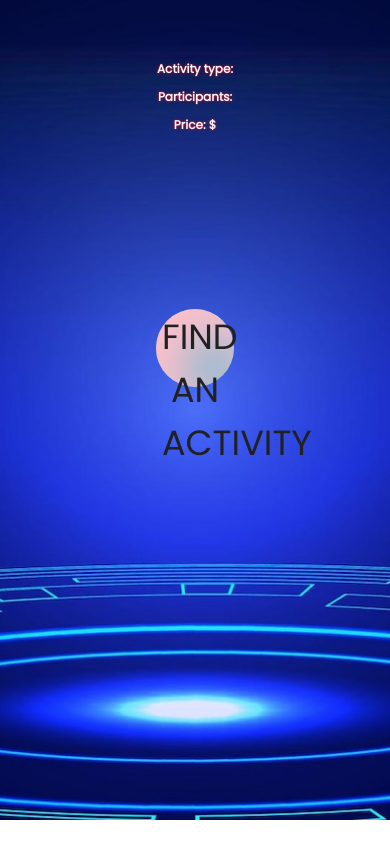
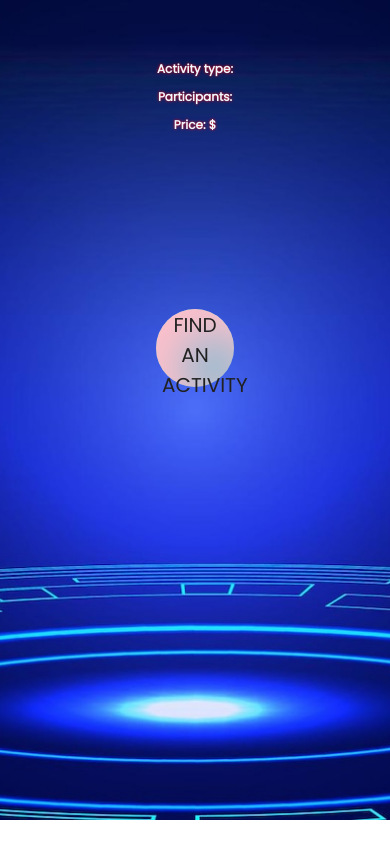
Before and after one commit to NatachaKey/havefun-app-API, a React (Create React App) app: page / in a window 390 px wide. Built offline with nearby package versions, Linux system fonts and the light colour scheme; no server answers.

Commit message:
Update index.css

```diff
--- a/src/index.css
+++ b/src/index.css
@@ -141,7 +141,7 @@ h6{
 
   }
     button{
-    font-size:35px;
+    font-size:20px;
       text-transform: uppercase;
     }
 
```
